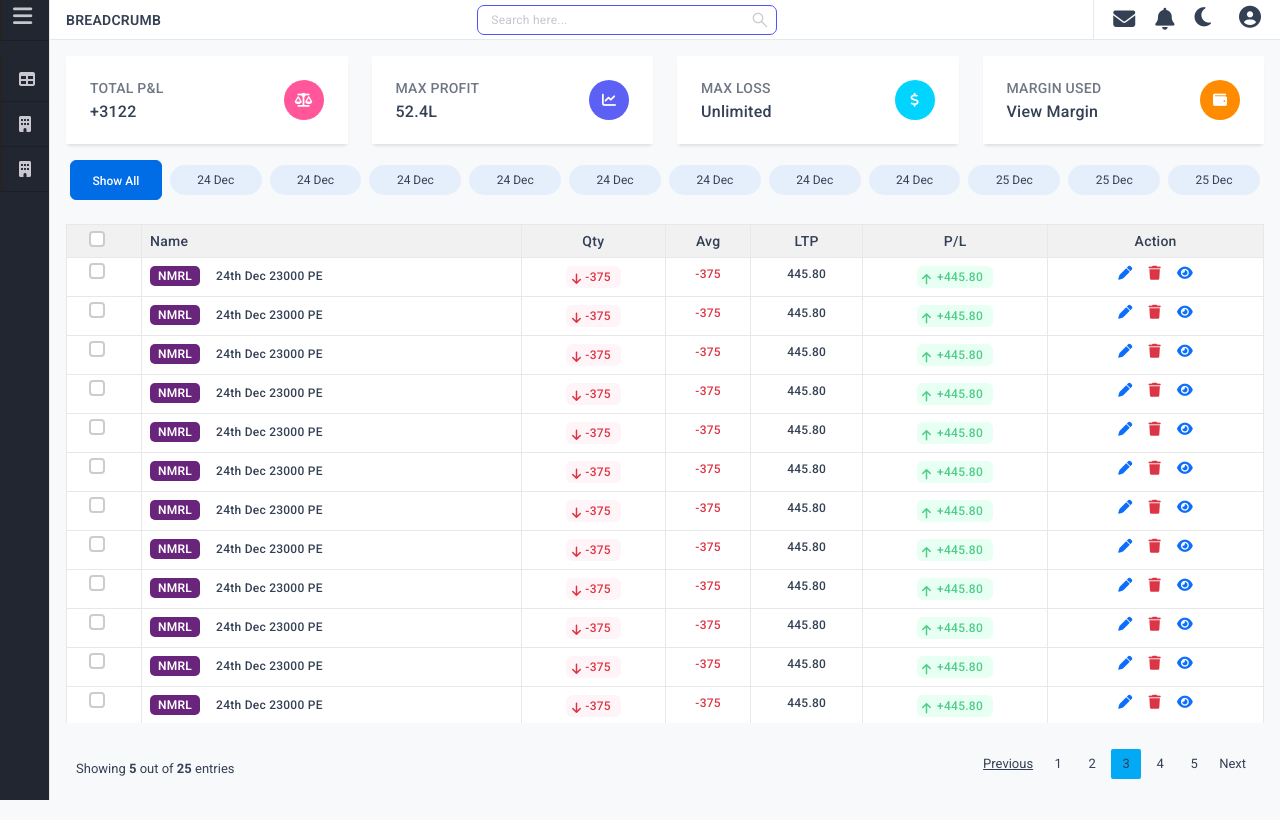
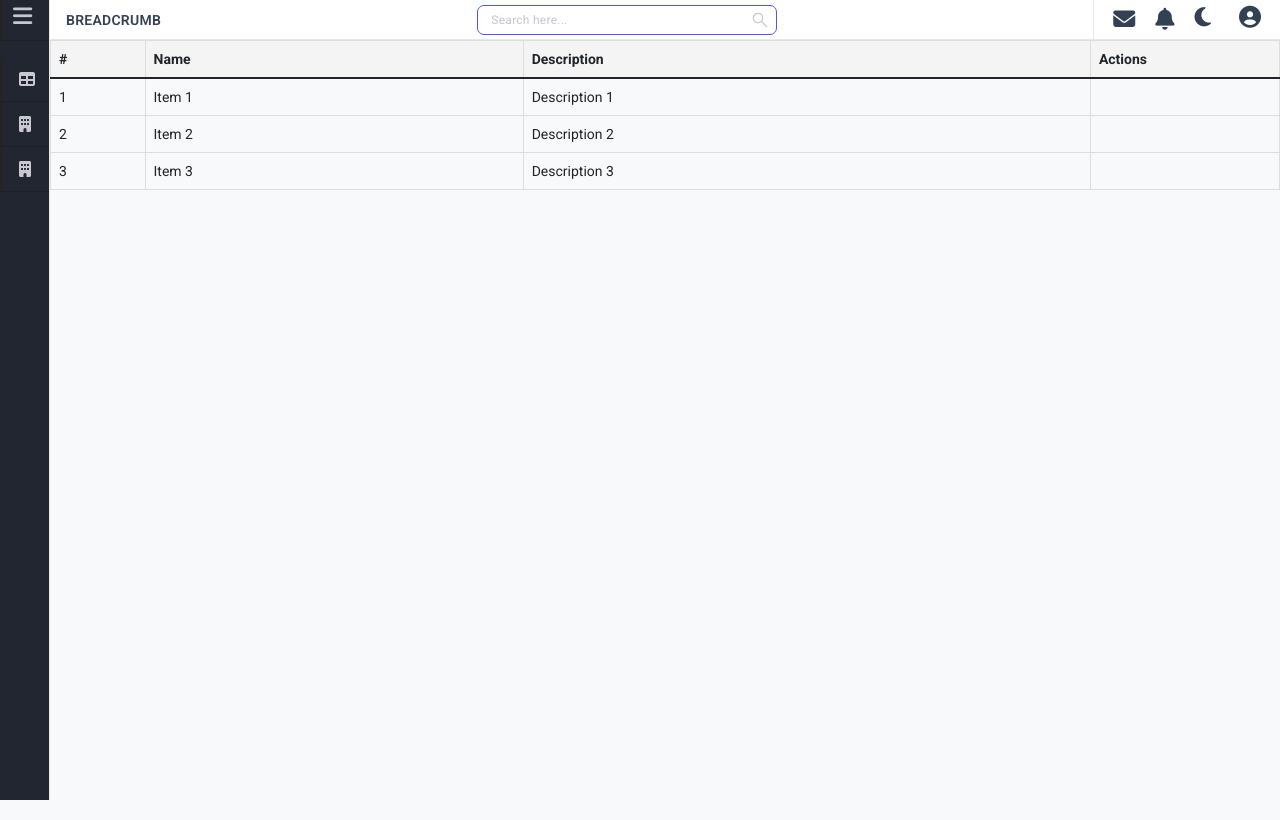
Before and after one commit to abhishek026/einvesta, an Angular app: page /strategy in a window 1280 px wide. Built offline with nearby package versions, Linux system fonts and the light colour scheme.

Commit message:
change job time

```diff
--- a/src/app/app-routing.module.ts
+++ b/src/app/app-routing.module.ts
@@ -8,6 +8,7 @@ import { AuthGuard } from './guards/auth.guard';
 import { OrderhistoryComponent } from './components/orderhistory/orderhistory.component';
 import { SidenavComponent } from './components/sidenav/sidenav.component';
 import { StrategyHomeComponent } from './components/strategy-home/strategy-home.component';
+import { TalbeComponent } from './components/talbe/talbe.component';
 
 const routes: Routes = [
   {
@@ -34,7 +35,7 @@ const routes: Routes = [
       },
       {
         path: 'strategy',
-        component: StrategybuilderComponent,
+        component: TalbeComponent,
         // canActivate: [AuthGuard]
       },
       {
--- a/src/app/app.module.ts
+++ b/src/app/app.module.ts
@@ -17,6 +17,7 @@ import { StrategyHomeComponent } from './components/strategy-home/strategy-home.
 import { HttpClientModule } from '@angular/common/http';
 import {MatSelectModule } from '@angular/material/select';
 import { MatFormFieldModule } from '@angular/material/form-field';
+import { TalbeComponent } from './components/talbe/talbe.component';
 
 @NgModule({
   declarations: [
@@ -29,6 +30,7 @@ import { MatFormFieldModule } from '@angular/material/form-field';
     OrderhistoryComponent,
     LoaderComponent,
     StrategyHomeComponent,
+    TalbeComponent,
 
   ],
   imports: [
--- /dev/null
+++ b/src/app/components/talbe/talbe.component.html
@@ -0,0 +1,54 @@
+<table class="table">
+    <thead>
+      <tr>
+        <th style="width: 50px;">#</th>
+        <th style="width: 200px;">Name</th>
+        <th style="width: 300px;">Description</th>
+        <th style="width: 100px;">Actions</th>
+      </tr>
+    </thead>
+    <tbody>
+      <tr *ngFor="let item of items; let i = index">
+        <td>{{ i + 1 }}</td>
+
+        <!-- Name Column -->
+        <td
+          class="fixed-width"
+          (mouseover)="hoveredColumn = { row: i, column: 'name' }"
+          (mouseleave)="hoveredColumn = null"
+        >
+          <div class="cell-content">
+            <span *ngIf="hoveredColumn?.row !== i || hoveredColumn?.column !== 'name'">
+              {{ item.name }}
+            </span>
+            <span *ngIf="hoveredColumn?.row === i && hoveredColumn?.column === 'name'">
+              <button (click)="onEdit(item)" class="btn btn-primary btn-sm">Edit</button>
+              <button (click)="onDelete(item)" class="btn btn-danger btn-sm">Delete</button>
+            </span>
+          </div>
+        </td>
+
+        <!-- Description Column -->
+        <td
+          class="fixed-width"
+          (mouseover)="hoveredColumn = { row: i, column: 'description' }"
+          (mouseleave)="hoveredColumn = null"
+        >
+          <div class="cell-content">
+            <span *ngIf="hoveredColumn?.row !== i || hoveredColumn?.column !== 'description'">
+              {{ item.description }}
+            </span>
+            <span *ngIf="hoveredColumn?.row === i && hoveredColumn?.column === 'description'">
+              <button (click)="onView(item)" class="btn btn-info btn-sm">View</button>
+              <button (click)="onDetails(item)" class="btn btn-warning btn-sm">Details</button>
+            </span>
+          </div>
+        </td>
+
+        <!-- Actions Column -->
+        <td class="fixed-width">
+          <!-- Optional actions for the Actions column -->
+        </td>
+      </tr>
+    </tbody>
+  </table>
--- /dev/null
+++ b/src/app/components/talbe/talbe.component.scss
@@ -0,0 +1,42 @@
+.table {
+    width: 100%;
+    border-collapse: collapse;
+  }
+
+  .table th, .table td {
+    border: 1px solid #ddd;
+    padding: 8px;
+    text-align: left;
+    vertical-align: middle;
+  }
+
+  .table th {
+    background-color: #f4f4f4;
+  }
+
+  .fixed-width {
+    width: auto; /* Ensure this doesn't flex */
+    max-width: 200px; /* Set the maximum width */
+    white-space: nowrap; /* Prevent text from wrapping */
+    overflow: hidden; /* Ensure content does not overflow */
+    text-overflow: ellipsis; /* Adds ellipsis for overflowed text */
+  }
+
+  .cell-content {
+    display: flex;
+    align-items: center;
+    justify-content: space-between; /* Buttons will align within fixed width */
+  }
+
+  button {
+    margin-right: 5px;
+    white-space: nowrap; /* Prevent buttons from wrapping */
+  }
+
+  tr:hover td {
+    background-color: #f9f9f9;
+  }
+
+  td:hover {
+    cursor: pointer;
+  }
--- /dev/null
+++ b/src/app/components/talbe/talbe.component.ts
@@ -0,0 +1,41 @@
+import { Component, OnInit } from '@angular/core';
+
+@Component({
+  selector: 'app-talbe',
+  templateUrl: './talbe.component.html',
+  styleUrls: ['./talbe.component.scss']
+})
+export class TalbeComponent implements OnInit {
+
+  constructor() { }
+
+  ngOnInit(): void {
+  }
+  items = [
+    { id: 1, name: 'Item 1', description: 'Description 1' },
+    { id: 2, name: 'Item 2', description: 'Description 2' },
+    { id: 3, name: 'Item 3', description: 'Description 3' }
+  ];
+
+  hoveredColumn: { row: number; column: string } | null = null;
+
+  onEdit(item: any): void {
+    console.log('Edit clicked', item);
+    // Handle edit action
+  }
+
+  onDelete(item: any): void {
+    console.log('Delete clicked', item);
+    // Handle delete action
+  }
+
+  onView(item: any): void {
+    console.log('View clicked', item);
+    // Handle view action
+  }
+
+  onDetails(item: any): void {
+    console.log('Details clicked', item);
+    // Handle details action
+  }
+}
```
Also changed, not shown: 1 other file (tests, documents, lock files or other folders).
